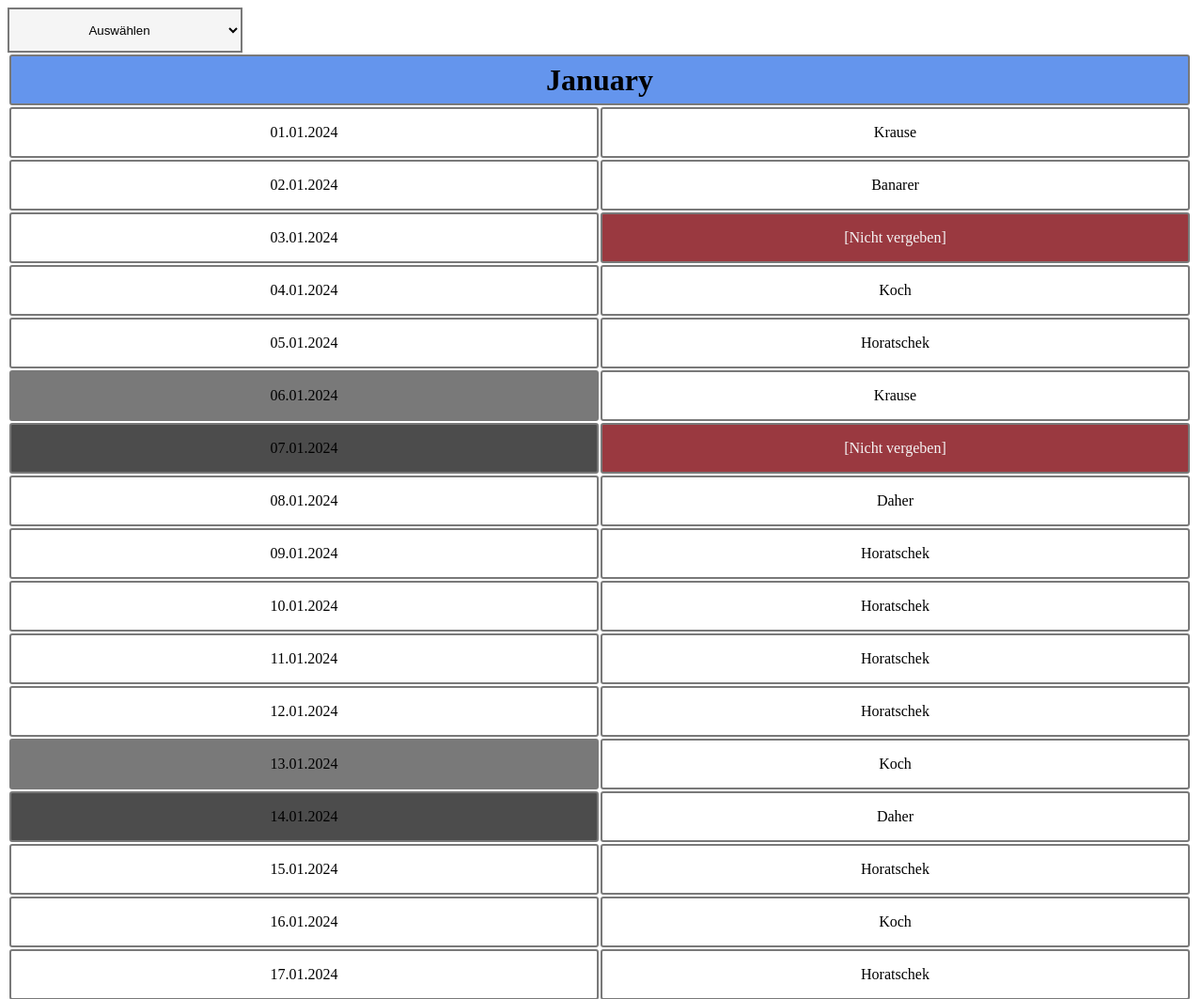
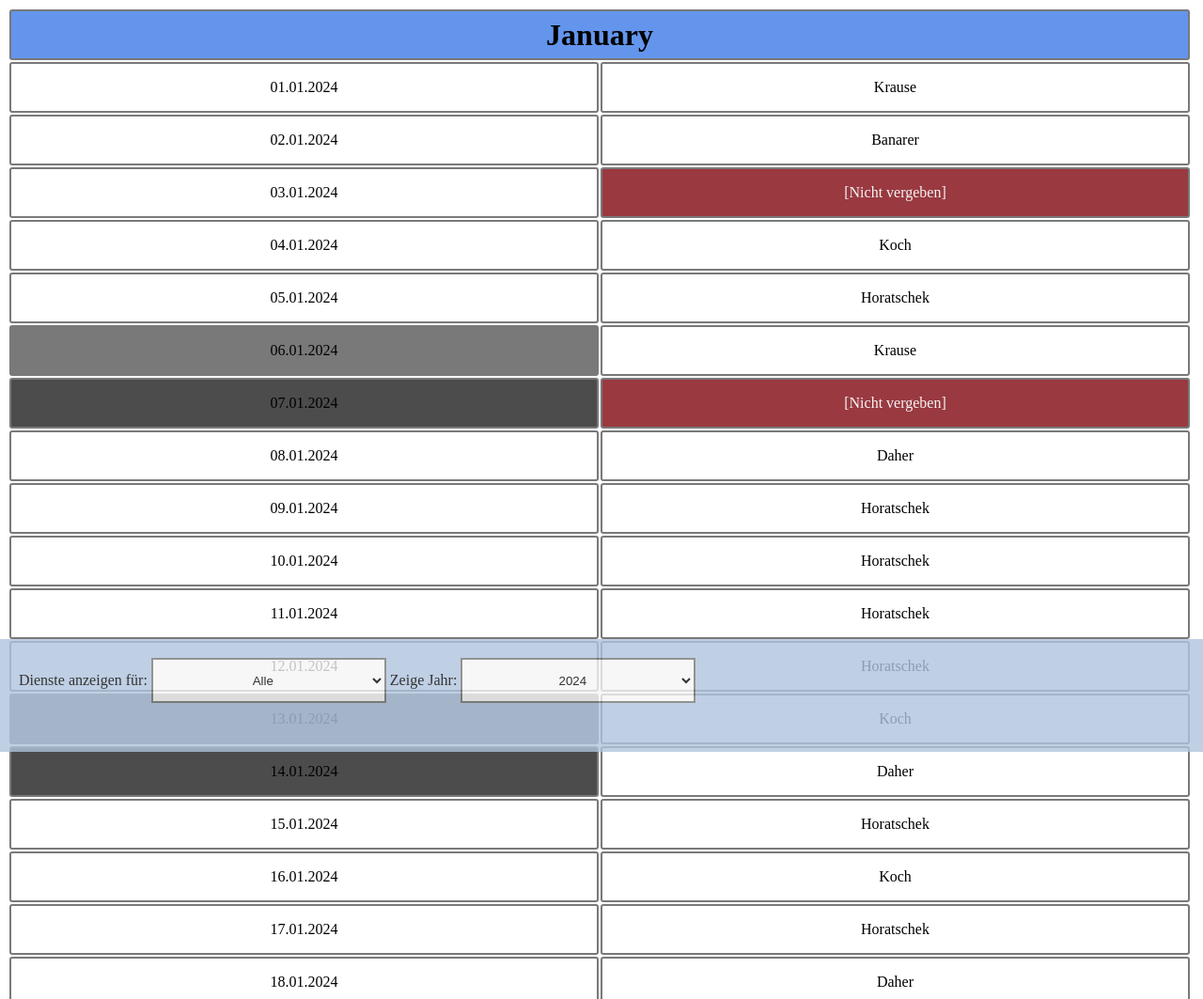
Before and after one commit to julianhoratschek/termita, a Flask app: page / in a window 1280 px wide. Shown: the top 1063 px of the page at 94% size. Run offline with Flask 3, Linux system fonts and the light colour scheme; data comes from the database, SQL or seed files in the repository.

Commit message:
Before loading change

```diff
--- a/app.py
+++ b/app.py
@@ -44,6 +44,35 @@ def get_weekday_class(value: date) -> str:
         5: "saturday",
         6: "sunday"
     }.get(value.weekday(), "weekday") + (" today" if value == date.today() else "")
+
+
+@app.post('/filter')
+def get_filter():
+    db: sqlite3.Connection = init_db()
+
+    year: int = request.form.get("year", default=date.today().year, type=int)
+    doctor_filter: str = request.form.get("filter_name", default="*", type=str)
+
+    query_sql: str = "SELECT `date`, `doctor` FROM time_table WHERE `date` >= ? AND `date` <= ?"
+
+    start_date: date = date(year, 1, 1)
+
+    if doctor_filter != "all":
+        dates: list[date] = [start_date, start_date + timedelta(days=365)]
+
+    else:
+        query_sql += " AND `doctor` = ?"
+        dates: list[date] = [start_date + timedelta(days=delta) for delta in range(0, 366)]
+
+    query_sql += " ORDER BY `date`"
+
+    entries = {date_ord: doctor_name for date_ord, doctor_name in
+               db.execute(query_sql, (start_date, dates[-1], doctor_filter,))
+               .fetchall()}
+
+    return render_template("table_contents.html",
+                           dates=dates,
+                           entries=entries)
 
 
 @app.route('/')
--- a/templates/time_table.html
+++ b/templates/time_table.html
@@ -5,6 +5,15 @@
     <title>Title</title>
 
     <style>
+        select {
+            height: 48px;
+            width: 250px;
+            background-color: whitesmoke;
+            border: 2px solid #797979;
+
+            text-align: center;
+        }
+
         #date-table td.display {
             height: 48px;
             width: 50%;
@@ -45,26 +54,50 @@
             color: whitesmoke;
         }
 
-        #doctor-selection select {
-            height: 48px;
-            width: 250px;
-            background-color: whitesmoke;
-            border: 2px solid #797979;
+        #doctor-selection {
+            visibility: hidden;
+        }
 
-            text-align: center;
+        td #doctor-selection {
+            visibility: visible;
+        }
+
+        #ui-bar {
+            position: fixed;
+            bottom: 0;
+            left: 0;
+            width: 100%;
+            height: 80px;
+
+            opacity: 0.8;
+            background-color: lightsteelblue;
+
+            padding: 20px;
+
         }
 
     </style>
 </head>
 <body>
-    <form id="doctor-selection">
-        <select id="doctor-selection-name" name="add_name">
-                <option value="none">Auswählen</option>
+    <form id="ui-bar">
+        <label for="doctor-filter">Dienste anzeigen für:</label>
+        <select id="doctor-filter" name="filter_name">
+            <option value="all">Alle</option>
             {% for doctor in doctors %}
                 <option value="{{ doctor|e }}">{{ doctor|e }}</option>
             {% endfor %}
         </select>
-        <input id="doctor-selection-date" name="date" value="" type="hidden" />
+
+        <label for="year-filter">Zeige Jahr:</label>
+        <select id="year-filter" name="year">
+            <option value="2024">2024</option>
+            <option value="2025">2025</option>
+            <option value="2026">2026</option>
+            <option value="2027">2027</option>
+            <option value="2028">2028</option>
+            <option value="2029">2029</option>
+            <option value="2030">2030</option>
+        </select>
     </form>
 
     <table id="date-table">
@@ -91,16 +124,34 @@
         {% endfor %}
     </table>
 
+    <form id="doctor-selection">
+        <select id="doctor-selection-name" name="add_name">
+                <option value="none">Auswählen</option>
+            {% for doctor in doctors %}
+                <option value="{{ doctor|e }}">{{ doctor|e }}</option>
+            {% endfor %}
+        </select>
+        <input id="doctor-selection-date" name="date" value="" type="hidden" />
+    </form>
+
     <script type="text/javascript">
+        // Setup document elements
         const doctor_select = document.getElementById("doctor-selection")
+        const doctor_filter = document.getElementById("doctor-filter")
         const current_name = document.getElementById("doctor-selection-name")
         const current_date = document.getElementById("doctor-selection-date")
+        const date_table = document.getElementById("date-table")
+
+        // Setup mutable elements
         let current_column = null
 
+        // Send from data from "doctor-selection" and updates database
         function set_doctor(doctor_name) {
+            // Ensure we keep working on the same cell
             let local_column = current_column
             let form_data = new FormData(doctor_select)
 
+            // Append the content we expect to override.
             form_data.set("current_entry", local_column.innerText)
 
             let request = new Request("add", {
@@ -115,6 +166,7 @@
                     return response.text()
                 })
                 .then((response) => {
+                    // If we get another name back, the cell was edited by someone else before our send-reqeust
                     if(response !== doctor_name)
                         local_column.classList.add("revisit")
                     else
@@ -125,6 +177,29 @@
                 })
         }
 
+        function load_content() {
+            let form_data = new FormData(doctor_filter)
+            let request = new Request("/filter", {
+                method: "post",
+                body: form_data
+            })
+
+            // Rescue "doctor-select" form from deletion
+            document.body.appendChild(doctor_select)
+
+            fetch(request)
+                .then((response) => {
+                    if(!response.ok)
+                        throw new Error("Could not load data")
+                    return response.text()
+                })
+                .then((html) => {
+                    date_table.innerHTML = html
+                })
+        }
+
+        // Set bubbling Event-Listeners
+
         doctor_select.addEventListener("change", (event) => {
             if(!current_column || event.target.value === "none")
                 return
@@ -132,22 +207,33 @@
             set_doctor(event.target.value)
         })
 
+        doctor_filter.addEventListener("change", (event) => {
+            load_content()
+        })
+
         addEventListener("dblclick", (event) => {
-            if(event.target.classList.contains("name-column")) {
+            // Only react to clicks on specific cells (name-cells)
+            if(!event.target.classList.contains("name-column"))
+                return
+
             current_column = event.target
-
             current_date.value = current_column.previousElementSibling.classList[2]
 
+            // If nothing is assigned to this cell, update using the last selected name
             if(current_column.classList.contains("not-assigned") && current_name.value !== "none")
                 set_doctor(current_name.value)
+
+            // Otherwise reset select-element
             else
                 current_name.value = "none"
 
+            // Display "doctor-selection" form next to the selected cell
             current_column.nextElementSibling.appendChild(doctor_select)
-            }
         })
 
         document.getElementsByClassName("today")[0].scrollIntoView()
+        document.getElementById("year-filter").value = new Date(Date.now()).getFullYear()
+        load_content()
     </script>
 </body>
 
```
Also changed, not shown: templates/table_contents.html (added, +21 -0 lines), database.sqlite. Lines whose indentation alone changed are shown as unchanged.
